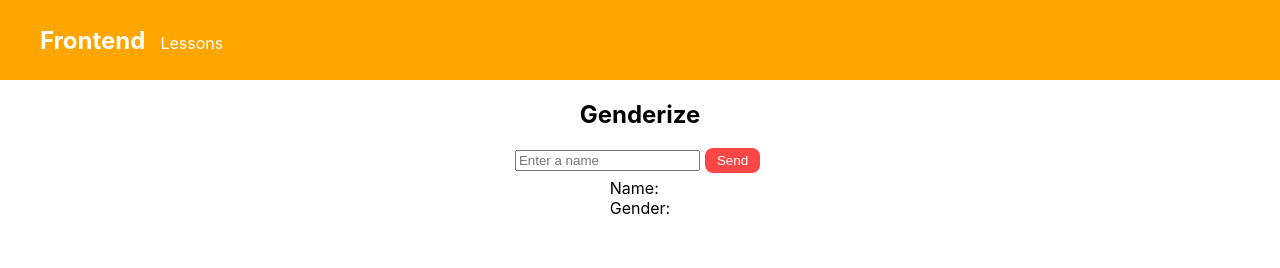
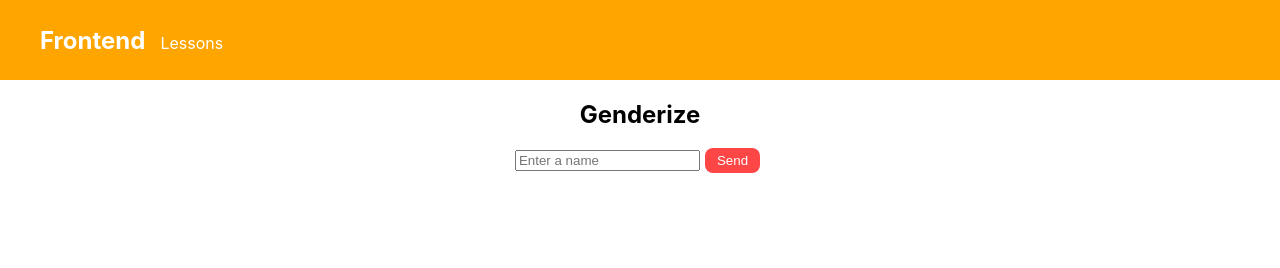
Before and after one commit to VolodymyrSinitsyn555/frontend_pro_ts, a React (Create React App) app: page /#/homework-12 in a window 1280 px wide. Shown: the top 268 px of the page. Built offline with nearby package versions, Linux system fonts and the light colour scheme.

Commit message:
commit 17

```diff
--- a/src/homeworks/homework12/Homework12.tsx
+++ b/src/homeworks/homework12/Homework12.tsx
@@ -6,8 +6,14 @@ interface IGenderize {
   firstName: string;
 }
 
+interface IGenderInfo{
+  name: string
+  gender: string
+  probability: number
+}
+
 export default function Homework12() {
-  const [genderInfo, setGenderInfo] = useState<any>(" - ");
+  const [genderInfo, setGenderInfo] = useState<IGenderInfo>();
 
   const formik = useFormik({
     initialValues: {
@@ -40,6 +46,7 @@ export default function Homework12() {
         <div>
           <p>Name: {genderInfo.name}</p>
           <p>Gender: {genderInfo.gender}</p>
+          <p>Probability: {genderInfo.probability}</p>
         </div>
       )}
     </div>
```
